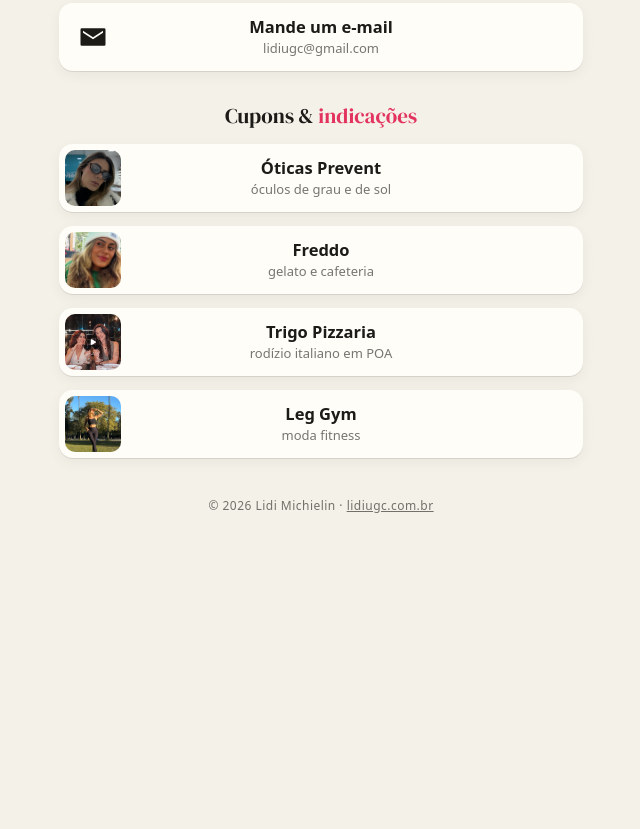
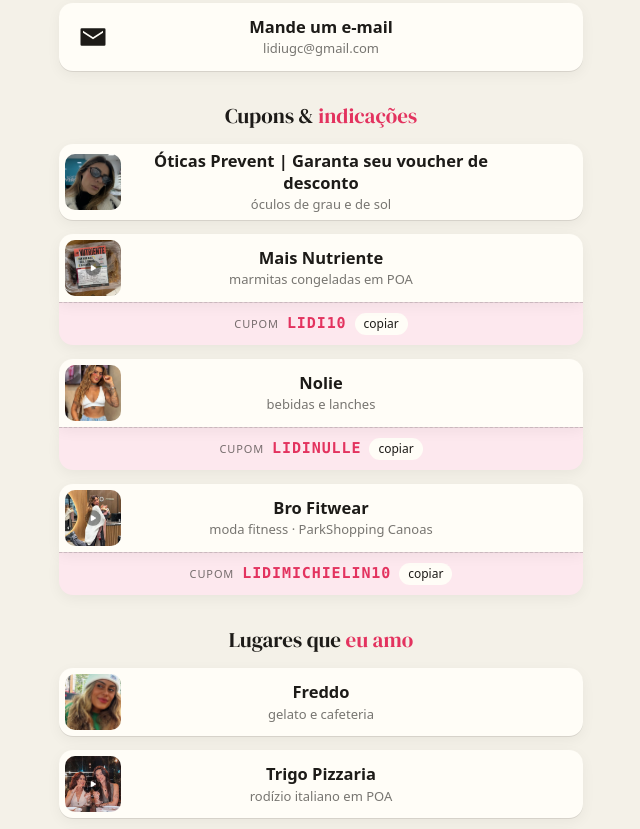
Before and after one commit to lidiugc-glitch/Lidi-ugc-, a plain HTML site: page links/index.html in a window 1280 px wide. Shown: the part 634-1463 px from the top of the page, without its empty margins (319-959 px from the left). Before the commit the page ends 1196 px from the top, so only its background shows below. Drawn offline with Linux system fonts and the light colour scheme.

Commit message:
Cupons na página de links
Co-Authored-By: Claude Opus 5.5 <noreply@anthropic.com>
Claude-Session: https://claude.ai/code/session_013oLkovh7dnACZ5Msdsgmg1

```diff
--- a/links/index.html
+++ b/links/index.html
@@ -34,6 +34,13 @@ h2 span { color: var(--berry); }
 .btn small { display: block; font-weight: 500; font-size: 13px; color: var(--ink-60); margin-top: 2px; }
 .btn.main { background: var(--ink); color: var(--paper); }
 .btn.main small { color: rgba(244,241,232,.7); }
+.cpn { display: grid; }
+.cpn .btn { border-radius: 14px 14px 0 0; }
+.code { display: flex; align-items: center; justify-content: center; gap: 8px; padding: 10px 12px; border: 0; border-top: 1.5px dashed var(--line); border-radius: 0 0 14px 14px; background: #fde8ee; color: var(--ink); font: 500 13px/1 system-ui, sans-serif; cursor: pointer; box-shadow: 0 4px 14px rgba(29,27,24,.05); }
+.code span { color: var(--ink-60); text-transform: uppercase; letter-spacing: .08em; font-size: 11px; }
+.code b { font: 700 15px/1 ui-monospace, "SF Mono", Menlo, monospace; letter-spacing: .06em; color: var(--berry); }
+.code i { font-style: normal; font-size: 12px; padding: 5px 9px; border-radius: 999px; background: var(--card); }
+.code.ok i { background: var(--berry); color: #fff; }
 footer { margin-top: 26px; text-align: center; font-size: 12px; color: var(--ink-60); letter-spacing: .04em; }
 footer a { color: inherit; }
 </style>
@@ -60,12 +67,32 @@ footer a { color: inherit; }
   <a class="btn" href="mailto:lidiugc@gmail.com"><span class="ico"><svg viewBox="0 0 24 24" fill="currentColor"><path d="M3 5h18a1 1 0 0 1 1 1v12a1 1 0 0 1-1 1H3a1 1 0 0 1-1-1V6a1 1 0 0 1 1-1zm9 7.2L4 7v1.6l8 5.1 8-5.1V7z"/></svg></span><b>Mande um e-mail<small>lidiugc@gmail.com</small></b><span></span></a>
 
   <h2>Cupons &amp; <span>indicações</span></h2>
-  <a class="btn" href="https://www.instagram.com/oticasprevent/" target="_blank" rel="noopener"><img src="../assets/img/novas/prevent-selfie.jpg" alt=""><b>Óticas Prevent<small>óculos de grau e de sol</small></b><span></span></a>
+  <a class="btn" href="https://lp.oticasprevent.com.br/influencer/?utm_source=Influencer&utm_medium=stories&utm_campaign=Lidiane+Michielin" target="_blank" rel="noopener"><img src="../assets/img/novas/prevent-selfie.jpg" alt=""><b>Óticas Prevent | Garanta seu voucher de desconto<small>óculos de grau e de sol</small></b><span></span></a>
+  <div class="cpn">
+    <a class="btn" href="https://www.instagram.com/maisnutriente/" target="_blank" rel="noopener"><img src="../assets/img/reels/mais-nutriente.jpg" alt=""><b>Mais Nutriente<small>marmitas congeladas em POA</small></b><span></span></a>
+    <button class="code" type="button" data-code="LIDI10"><span>cupom</span> <b>LIDI10</b> <i>copiar</i></button>
+  </div>
+  <div class="cpn">
+    <a class="btn" href="https://www.instagram.com/nolienow/" target="_blank" rel="noopener"><img src="../assets/img/novas/nolie-oculos.jpg" alt=""><b>Nolie<small>bebidas e lanches</small></b><span></span></a>
+    <button class="code" type="button" data-code="LIDINULLE"><span>cupom</span> <b>LIDINULLE</b> <i>copiar</i></button>
+  </div>
+  <div class="cpn">
+    <a class="btn" href="https://www.instagram.com/brofitwear_parkshoppingcanoas/" target="_blank" rel="noopener"><img src="../assets/img/reels/bro-fitwear.jpg" alt=""><b>Bro Fitwear<small>moda fitness · ParkShopping Canoas</small></b><span></span></a>
+    <button class="code" type="button" data-code="LIDIMICHIELIN10"><span>cupom</span> <b>LIDIMICHIELIN10</b> <i>copiar</i></button>
+  </div>
+
+  <h2>Lugares que <span>eu amo</span></h2>
   <a class="btn" href="https://www.instagram.com/freddobrasil/" target="_blank" rel="noopener"><img src="../assets/img/novas/freddo-casquinha.jpg" alt=""><b>Freddo<small>gelato e cafeteria</small></b><span></span></a>
   <a class="btn" href="https://www.instagram.com/trigo.pizzaria/" target="_blank" rel="noopener"><img src="../assets/img/reels/trigo-pizzaria.jpg" alt=""><b>Trigo Pizzaria<small>rodízio italiano em POA</small></b><span></span></a>
   <a class="btn" href="https://www.instagram.com/useleggym/" target="_blank" rel="noopener"><img src="../assets/img/novas/leg-gym.jpg" alt=""><b>Leg Gym<small>moda fitness</small></b><span></span></a>
 
   <footer>© 2026 Lidi Michielin · <a href="https://lidiugc.com.br">lidiugc.com.br</a></footer>
 </main>
+<script>
+document.querySelectorAll('.code').forEach(b => b.addEventListener('click', () => {
+  const done = () => { b.classList.add('ok'); b.querySelector('i').textContent = 'copiado!'; setTimeout(() => { b.classList.remove('ok'); b.querySelector('i').textContent = 'copiar'; }, 1800); };
+  if (navigator.clipboard) navigator.clipboard.writeText(b.dataset.code).then(done, () => {});
+}));
+</script>
 </body>
 </html>
```
